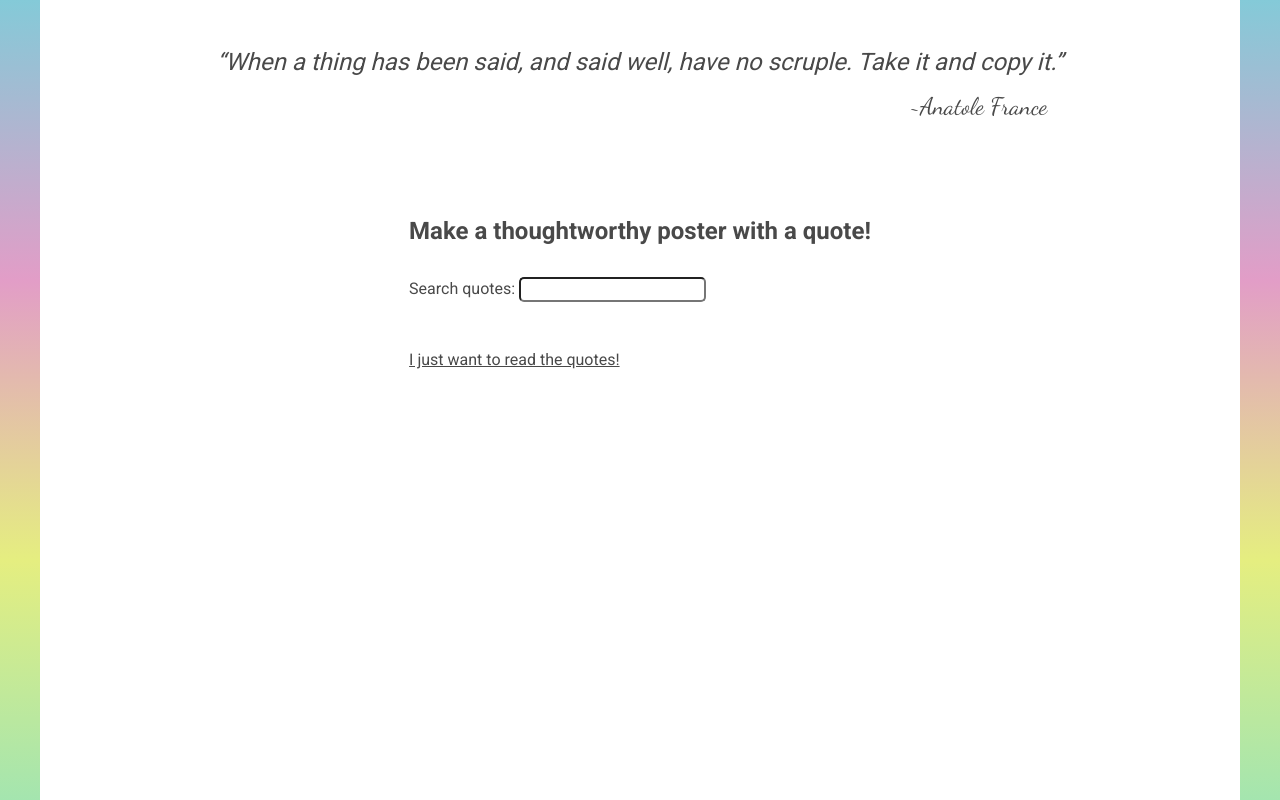
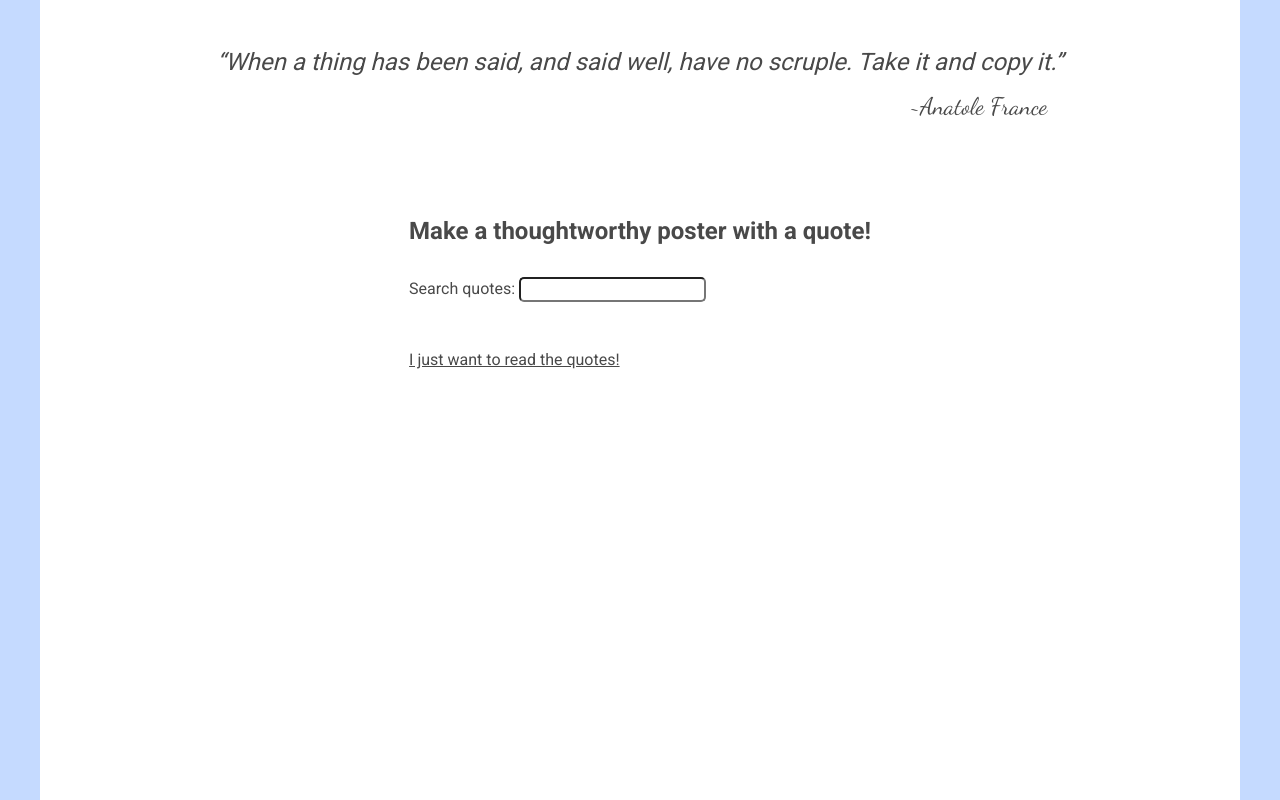
Before and after one commit to AgnetaA/postergenerator, a Next.js app: page / in a window 1280 px wide. Built offline with nearby package versions, Linux system fonts and the light colour scheme.

Commit message:
blue css

```diff
--- a/app/globals.css
+++ b/app/globals.css
@@ -10,6 +10,7 @@
   --greyText: #494949;
   --midGrey: #797979;
   --background-purple: #e9ade9;
+  --background-blue: #c5daff;
   --pastelGradient: linear-gradient(0deg, rgba(164,229,175,1) 0%, rgba(229,238,128,1) 30%, rgba(226,157,199,1) 65%, rgba(132,202,216,1) 100%);
 
 }
@@ -22,7 +23,7 @@
 
 body {
   min-height: 100vh;
-  background: var(--pastelGradient);
+  background: var(--background-blue);
 
 }
 
```
